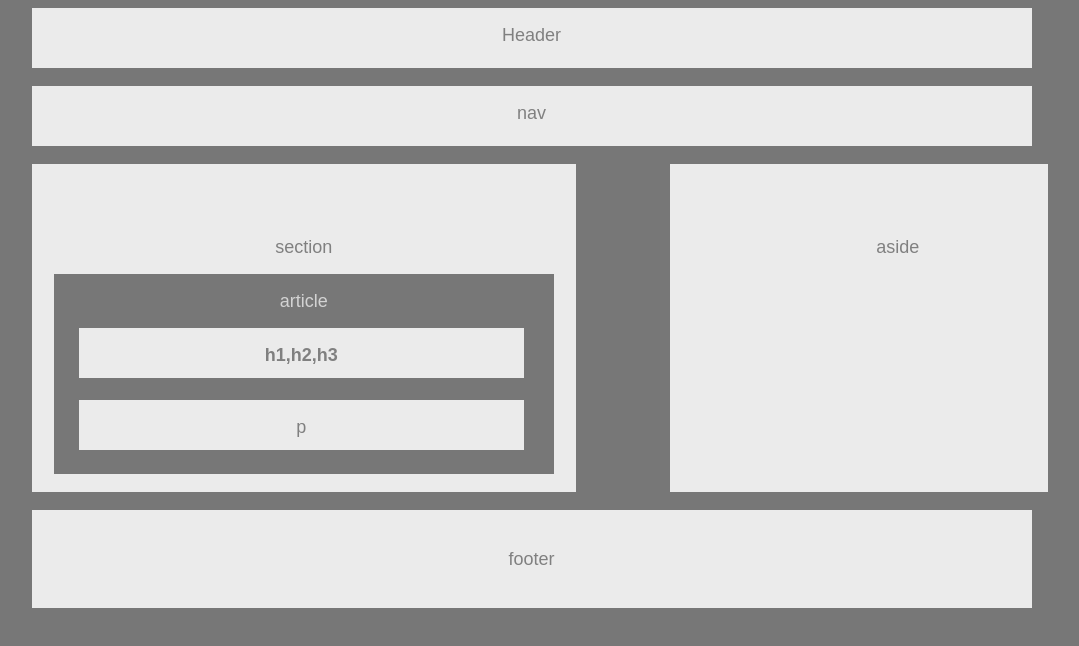
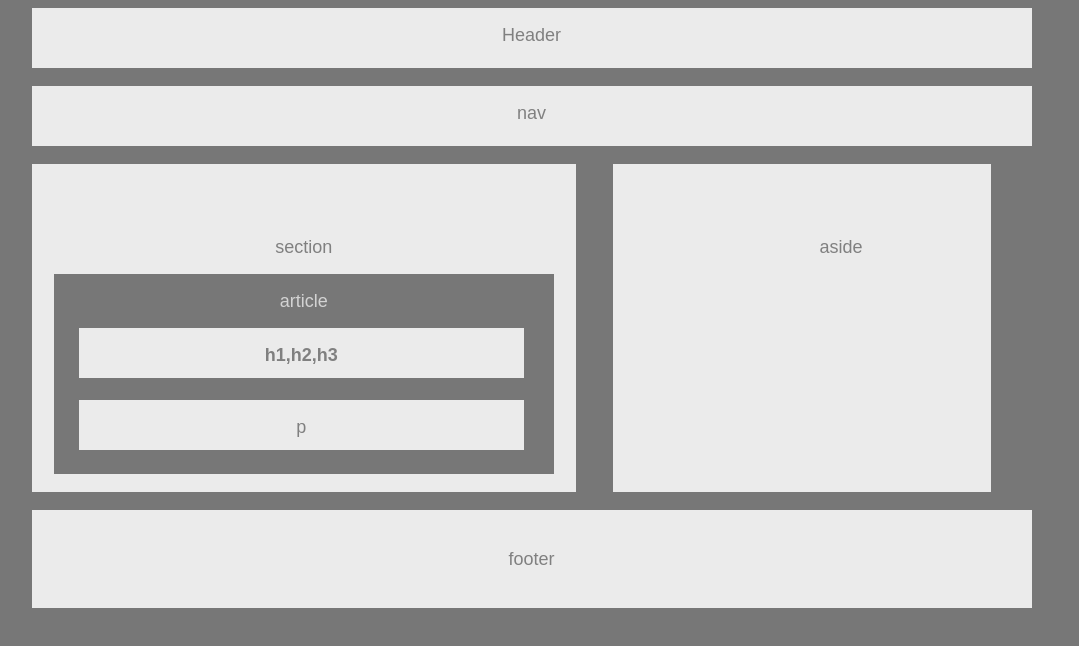
Before and after one commit to 2krazykats/HW-Wireframe, a plain HTML site: page index.html in a window 1280 px wide. Shown: the whole page, without its empty margins (130-1209 px from the left). Drawn offline with Linux system fonts and the light colour scheme.

Commit message:
Update style.css

```diff
--- a/style.css
+++ b/style.css
@@ -49,6 +49,7 @@ aside {
 	padding-left: 7% ;
 	padding-bottom: 2% ;
 	padding-top: 5% ;
+	margin-right: 10.25%;
 }
 
 
```
